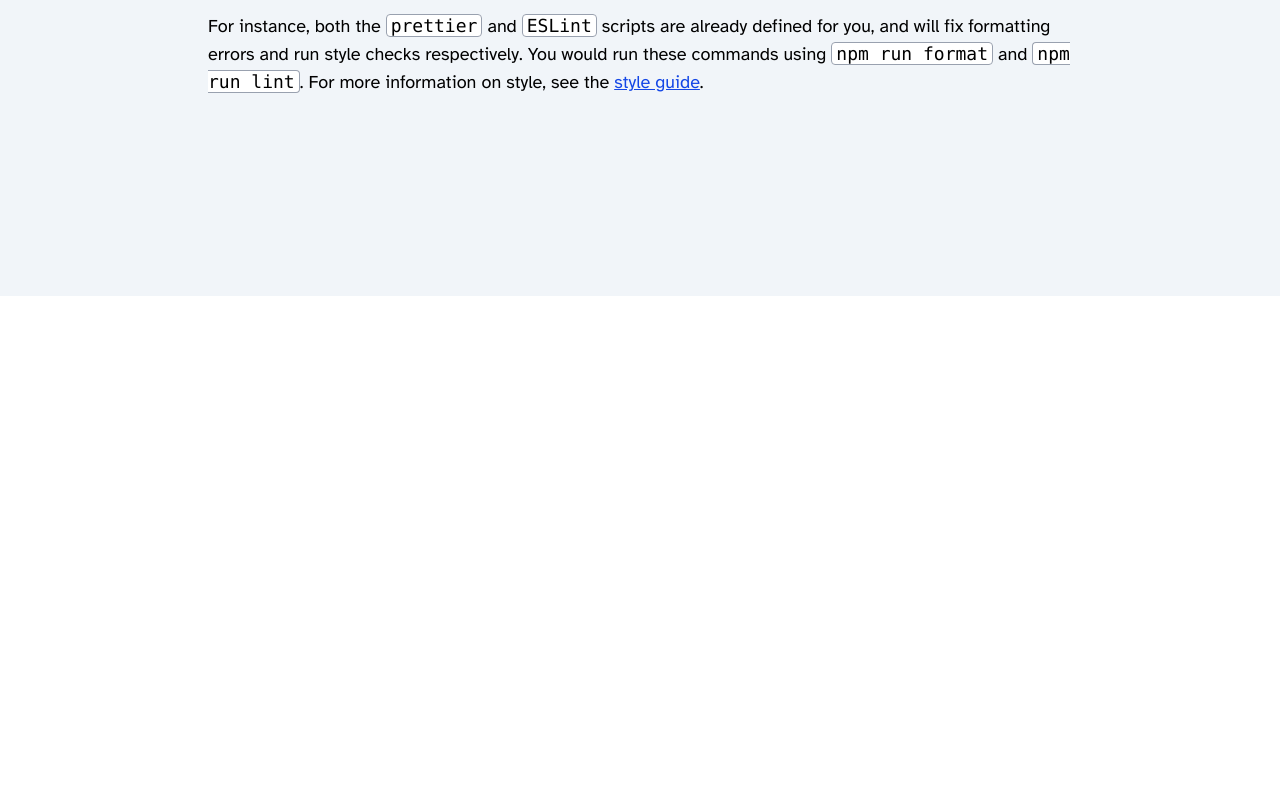
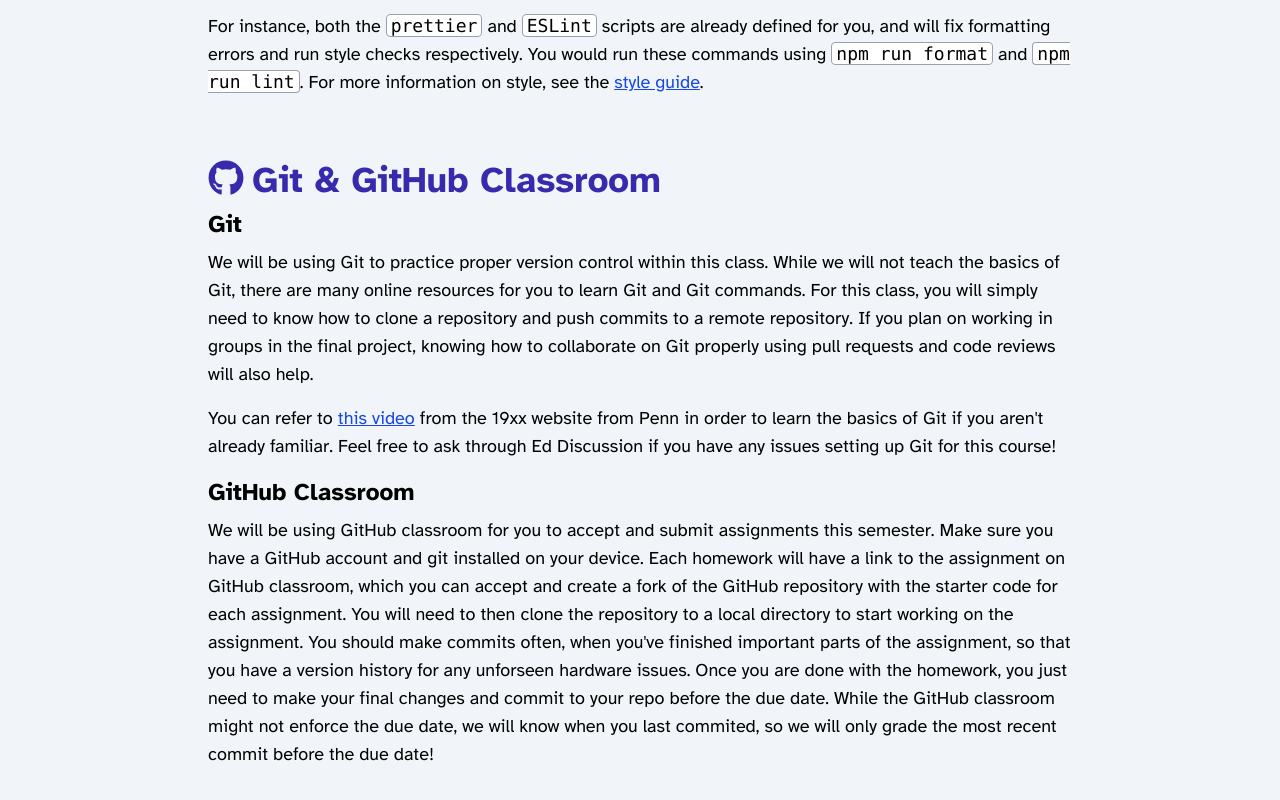
Before and after one commit to voravichs/cis_1962_sp_26, a React (Vite) app: page /development in a window 1280 px wide. Shown: the part 2520-3320 px from the top of the page. Before the commit the page ends 2816 px from the top, so only its background shows below. Built offline with nearby package versions, Linux system fonts and the light colour scheme.

Commit message:
add git instructions

```diff
--- a/src/Routes/Assignments/1-DataAnalysis.jsx
+++ b/src/Routes/Assignments/1-DataAnalysis.jsx
@@ -309,7 +309,7 @@
         <section id="submission" className="mb-8 scroll-mt-28 text-gray-800">
           <h2 className="text-2xl sm:text-3xl md:text-4xl text-indigo-800 font-bold mb-2 flex gap-2"> <MdGrade />Submission</h2>
           <p className='mb-4'>
-            Submit <span className='inline-code'>analysis.js</span> and the <span className='inline-code'>README.md</span> file with your AI synthesis activity to Gradescope. Before you submit, make sure you lint your code for style errors using the command <span className='inline-code'>npm run lint</span>. More details on style can be found in the <a href='style-guide' target="_blank" rel="noopener noreferrer" className="text-blue-700 underline">style guide</a>. We will take -1 points for every style error remaining in the submission for the submitted files. You may also test your code against our provided Mocha test suite, which should be the same as our autograder for this assignment, using <span className='inline-code'>npm test</span>.
+            To submit, simply push your commits to the repository generated from GitHub classroom. Before you submit, make sure you lint your code for style errors using the command <span className='inline-code'>npm run lint</span>. More details on style can be found in the <a href='style-guide' target="_blank" rel="noopener noreferrer" className="text-blue-700 underline">style guide</a>. We will take -1 points for every style error remaining in the submission for the submitted files. You may also test your code against our provided Mocha test suite, which should be the same as our autograder for this assignment, using <span className='inline-code'>npm test</span>.
           </p>
         </section>
       </div>
--- a/src/Routes/Development.jsx
+++ b/src/Routes/Development.jsx
@@ -1,6 +1,6 @@
 import { useEffect } from 'react';
 import Navbar from '../Components/Navbar'
-import { FaNodeJs } from "react-icons/fa";
+import { FaNodeJs, FaGithub } from "react-icons/fa";
 import { VscVscodeInsiders } from "react-icons/vsc";
 import { VscRunAll } from "react-icons/vsc";
 
@@ -91,6 +91,21 @@
                         For instance, both the <span className='inline-code'>prettier</span> and <span className='inline-code'>ESLint</span> scripts are already defined for you, and will fix formatting errors and run style checks respectively. You would run these commands using <span className='inline-code'>npm run format</span> and <span className='inline-code'>npm run lint</span>. For more information on style, see the <a href='style-guide' className='text-blue-700 underline' target="_blank" rel="noopener noreferrer">style guide</a>.
                     </p>
                 </section>
+
+                {/* Git & GitHub Classroom */}
+                <section className='mb-16'>
+                    <h2 className="text-2xl sm:text-3xl md:text-4xl text-indigo-800 font-bold mb-2 flex gap-2"><FaGithub />Git & GitHub Classroom</h2>
+                    <h3 className='text-lg sm:text-xl md:text-2xl font-bold mb-2'>Git</h3>
+                    <p className='mb-4'>
+                        We will be using Git to practice proper version control within this class. While we will not teach the basics of Git, there are many online resources for you to learn Git and Git commands. For this class, you will simply need to know how to clone a repository and push commits to a remote repository. If you plan on working in groups in the final project, knowing how to collaborate on Git properly using pull requests and code reviews will also help.
+                    </p>
+                    <p className='mb-4'>You can refer to <a href='https://drive.google.com/file/d/1xFnnBgz8PzHgMqoh5U1nd9jcAfnOHIwP/view?usp=sharing' className='text-blue-700 underline' target="_blank" rel="noopener noreferrer">this video</a> from the 19xx website from Penn in order to learn the basics of Git if you aren't already familiar. Feel free to ask through Ed Discussion if you have any issues setting up Git for this course!</p>
+
+                    <h3 className='text-lg sm:text-xl md:text-2xl font-bold mb-2'>GitHub Classroom</h3>
+                    <p className='mb-4'>
+                        We will be using GitHub classroom for you to accept and submit assignments this semester. Make sure you have a GitHub account and git installed on your device. Each homework will have a link to the assignment on GitHub classroom, which you can accept and create a fork of the GitHub repository with the starter code for each assignment. You will need to then clone the repository to a local directory to start working on the assignment. You should make commits often, when you've finished important parts of the assignment, so that you have a version history for any unforseen hardware issues. Once you are done with the homework, you just need to make your final changes and commit to your repo before the due date. While the GitHub classroom might not enforce the due date, we will know when you last commited, so we will only grade the most recent commit before the due date!
+                    </p>
+                </section>
             </div>
         </div>
     )
```
